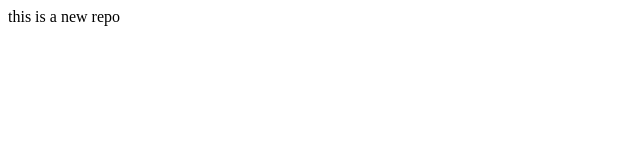
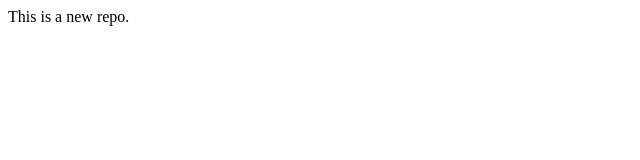
Before and after one commit to Vivekananda-Gudli/localrepo, a plain HTML site: page index.html in a window 1280 px wide. Shown: the full height of the page, 0-640 px from the left. Drawn offline with Linux system fonts and the light colour scheme.

Commit message:
Add Initial Files

```diff
--- a/index.html
+++ b/index.html
@@ -1 +1 @@
-<p>this is a new repo</p>
+<p>This is a new repo.</p>
```
